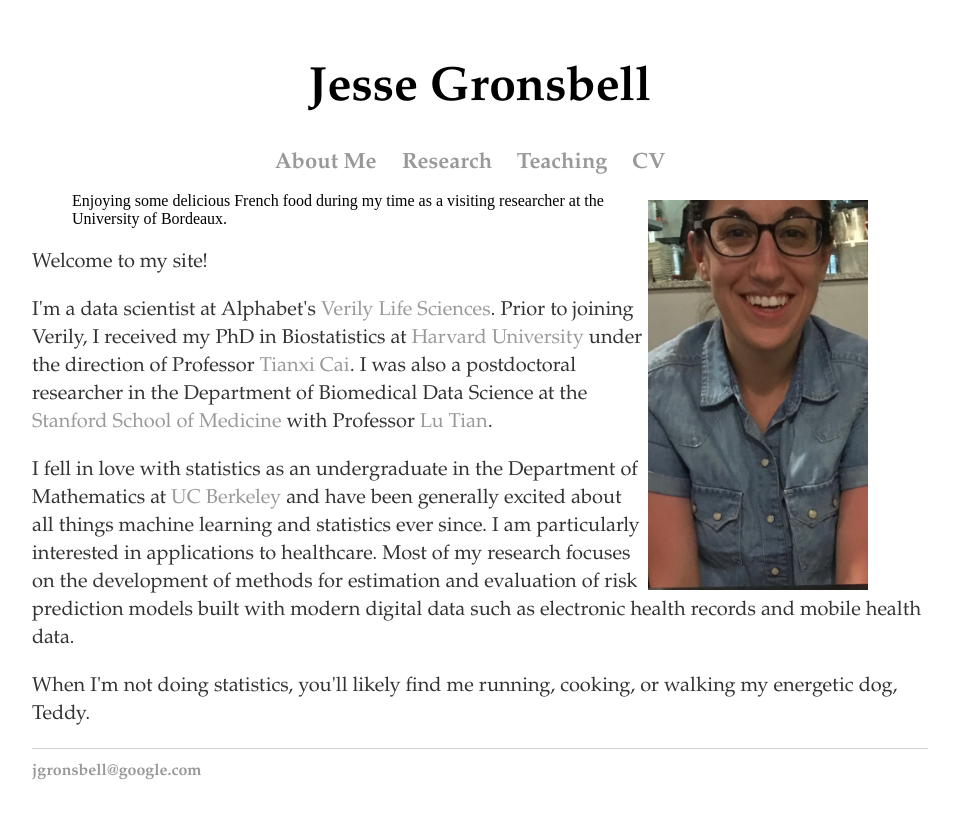
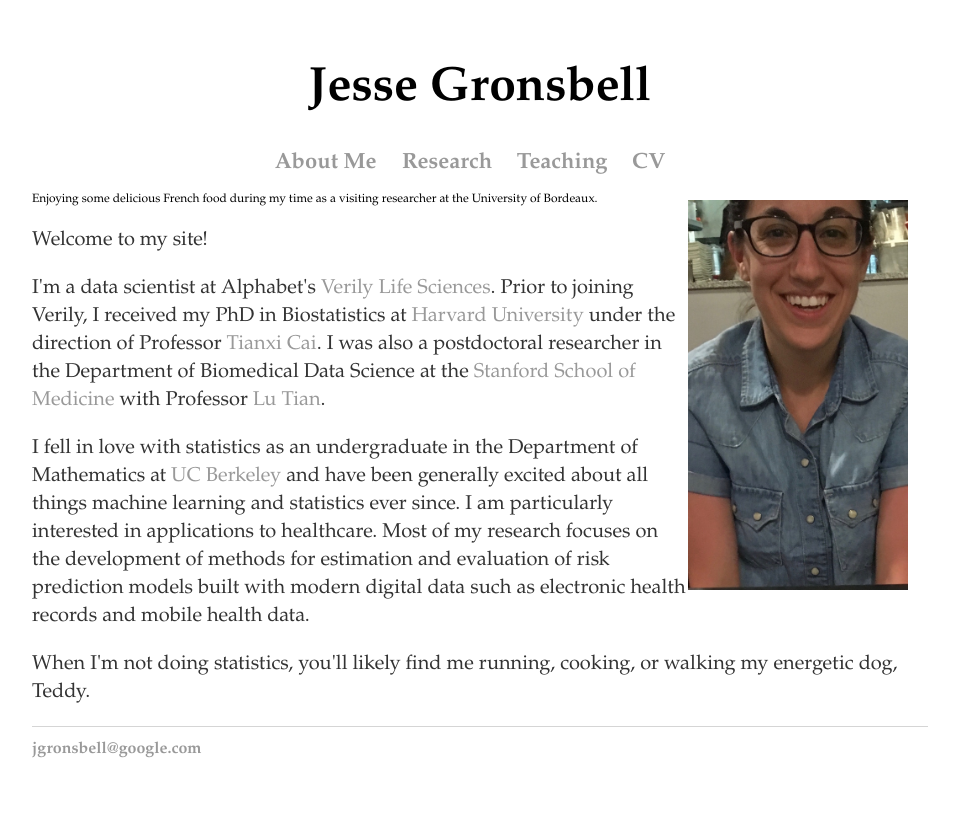
Before and after one commit to jgrons/old_website, a Jekyll site: the page built from index.html, in a window 1280 px wide. Shown: the top 819 px of the page, without its empty margins (160-1119 px from the left). Built offline with Jekyll 4.4.1, drawn with Linux system fonts in a browser that asks for light colours.

Commit message:
Update index.html

```diff
--- a/index.html
+++ b/index.html
@@ -4,12 +4,13 @@ title: Jesse Gronsbell
 ---
 <div class="blurb">
 
-<figure>
+	<div id="images">
             <img src="../pics/me_france.jpeg" HEIGHT="390" WIDTH="220" align="right" style="margin:8px 20px 0px 0px"
                   title="JG" alt="JG"/>
-  <figcaption tyle="font-size:12px; font-family: palatino"> Enjoying some delicious French food during my time as a visiting
-	  researcher at the University of Bordeaux. </figcaption>
-</figure>
+	<div class="caption" style="font-size:12px; font-family: palatino">Enjoying some delicious French food during my time as a visiting
+	  researcher at the University of Bordeaux.</div>
+</div>
+
 
 
 	<p style="font-size:20px; font-family: palatino">
```
